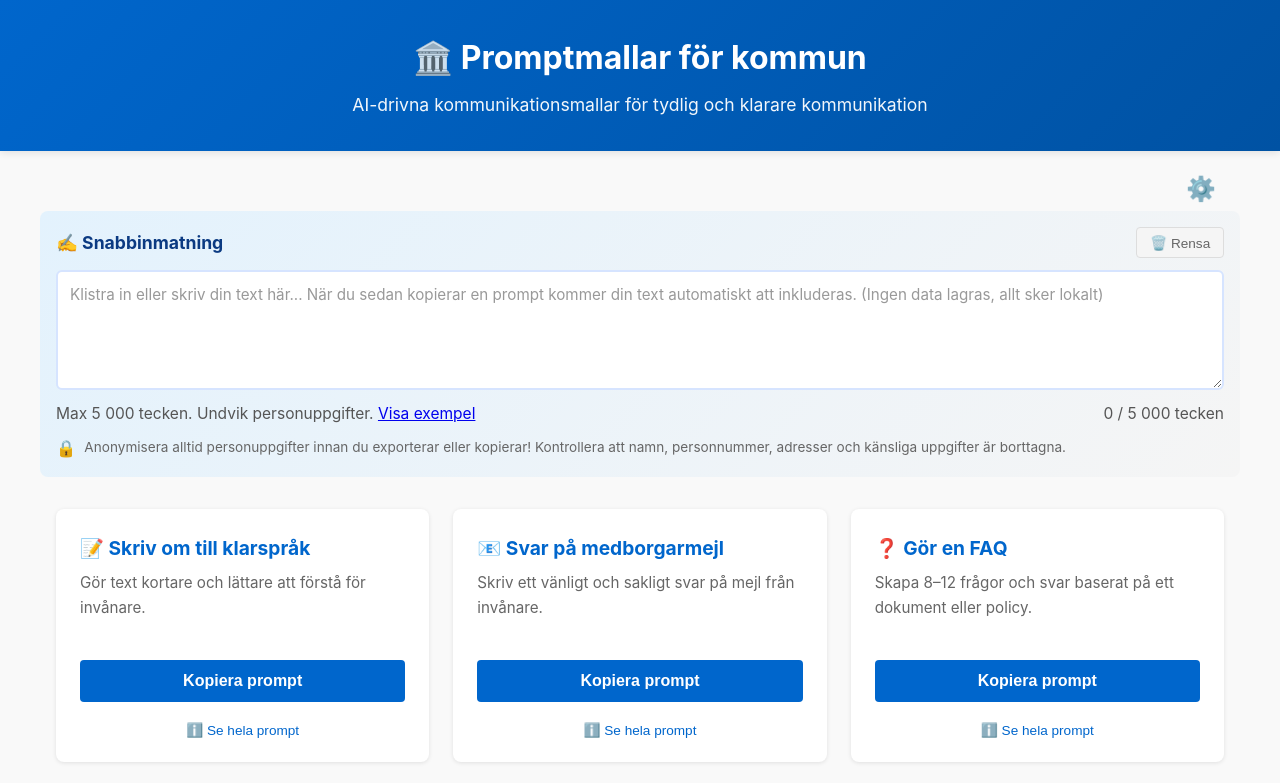
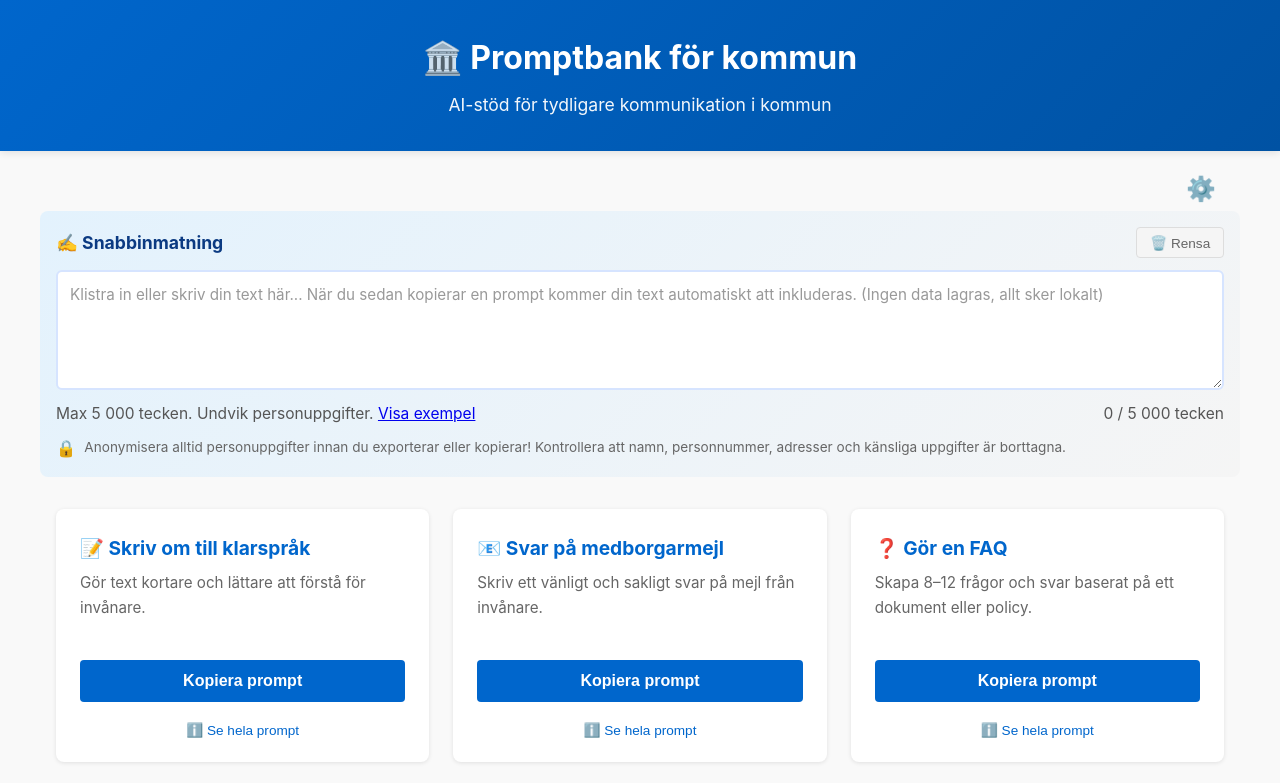
Before and after one commit to BUsavsjo/promptbanken, a plain HTML site: page index.html in a window 1280 px wide. Shown: the top 783 px of the page. Drawn offline with Linux system fonts and the light colour scheme.

Commit message:
mitlicens

```diff
--- a/index.html
+++ b/index.html
@@ -3,7 +3,7 @@
 <head>
     <meta charset="UTF-8">
     <meta name="viewport" content="width=device-width, initial-scale=1.0">
-    <title>Promptmallar för kommun</title>
+    <title>Promptbank för kommun</title>
     <style>
         /* Reset & Base */
         * {
@@ -818,8 +818,8 @@
 </head>
 <body>
     <header>
-        <h1>🏛️ Promptmallar för kommun</h1>
-        <p>AI-drivna kommunikationsmallar för tydlig och klarare kommunikation</p>
+        <h1>🏛️ Promptbank för kommun</h1>
+        <p>AI-stöd för tydligare kommunikation i kommun</p>
     </header>
 
     <div class="settings-container">
```
Also changed, not shown: README.md, style.css (added), 1 other file.
